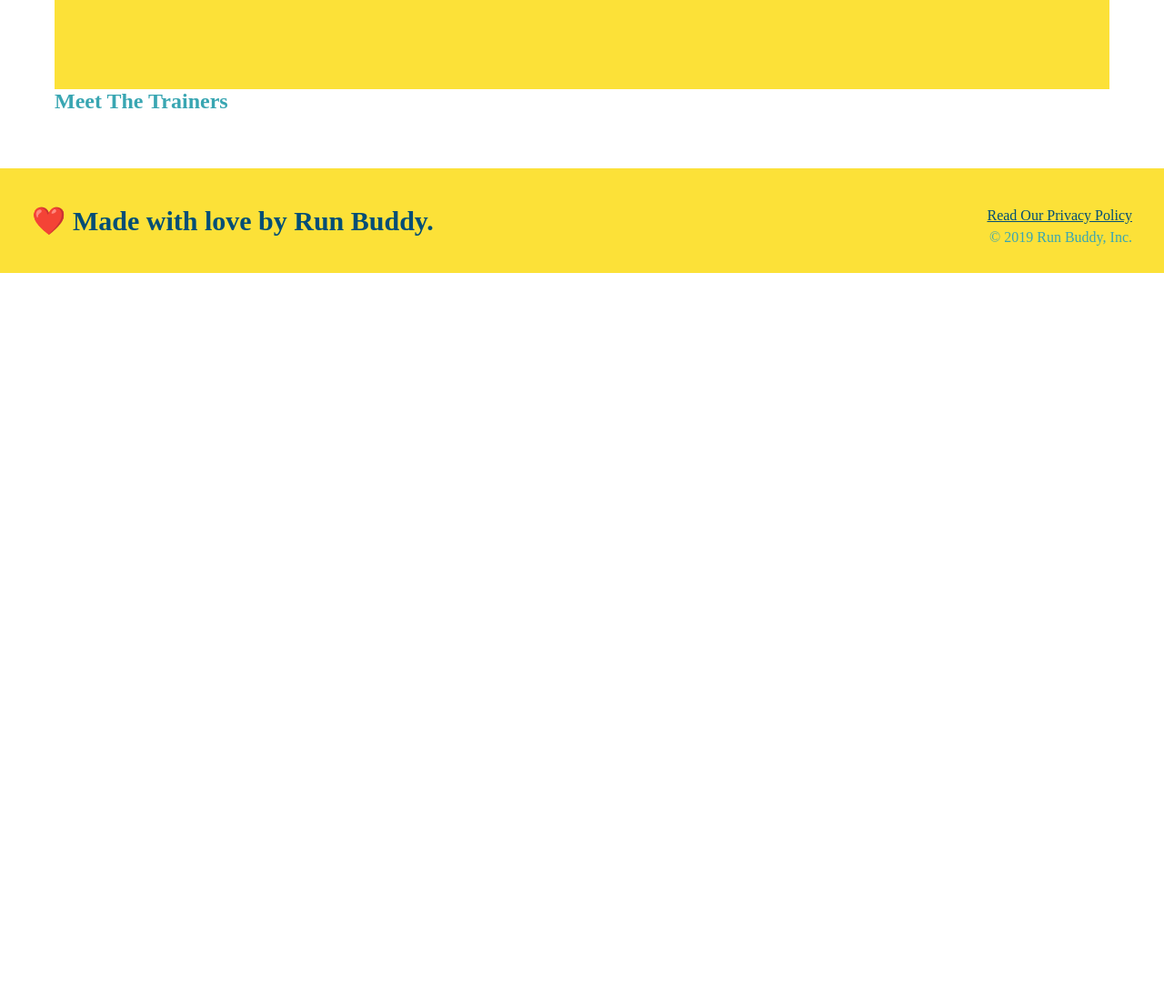
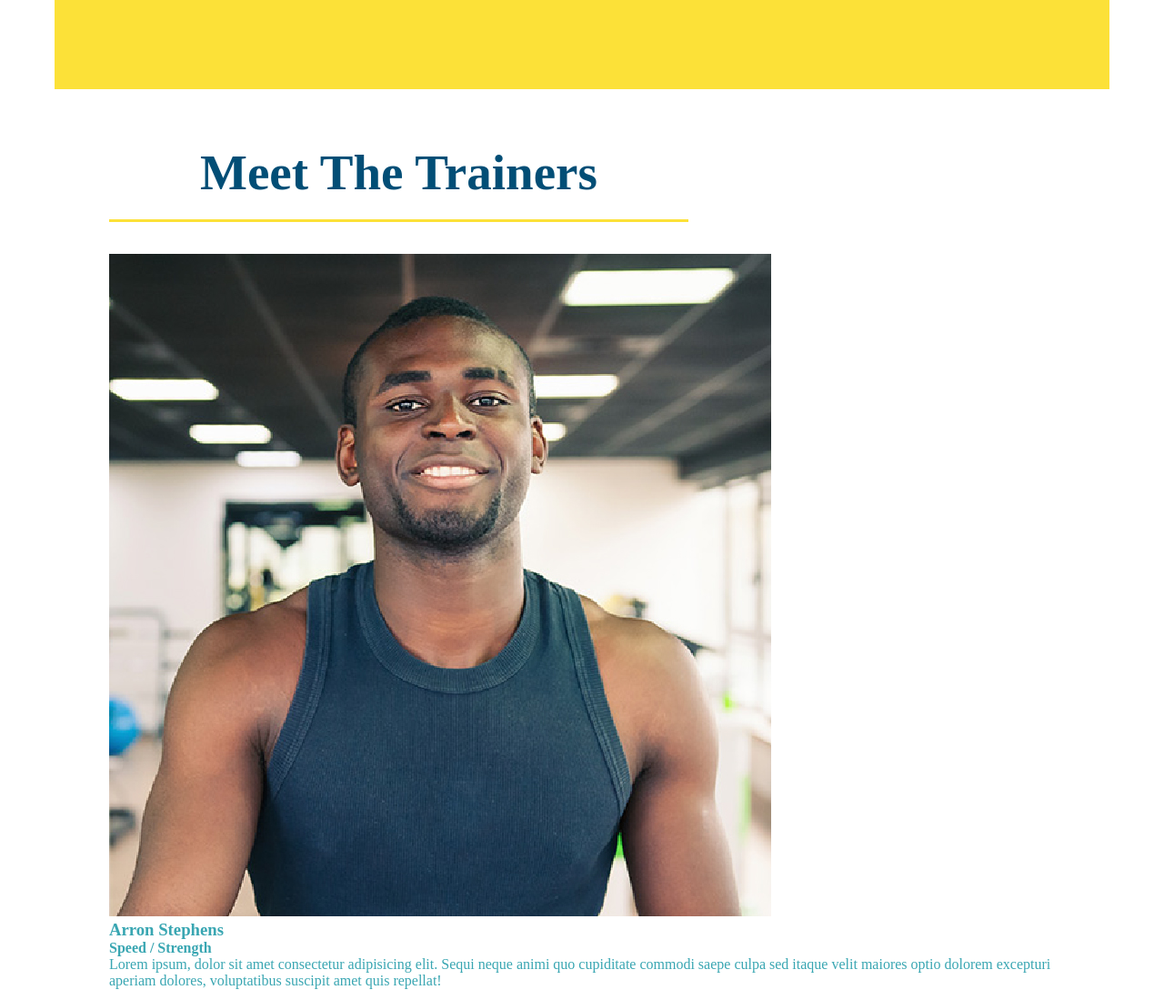
Before and after one commit to curryduz/run-buddy, a plain HTML site: page index.html in a window 1280 px wide. Shown: the part 2633-3732 px from the top of the page at 91% size. Before the commit the page ends 2933 px from the top, so only its background shows below. Drawn offline with Linux system fonts and the light colour scheme.

Commit message:
add What You Do and Trainers

```diff
--- a/index.html
+++ b/index.html
@@ -117,7 +117,21 @@
     </section>
 
     <!-- "meet the trainers" section -->
-    <h2>Meet The Trainers</h2>
+    <section id="your-trainers" class ="trainers">
+    <h2 class="section-title primary-border">
+        Meet The Trainers
+    </h2>
+    <article class="trainer">
+        <img src="./assets/images/trainer-1.jpg" alt="Arron Stephens in his workout clothes, ready to pump iron" />
+        <div class="trainer-bio">
+          <h3>Arron Stephens</h3>
+          <h4>Speed / Strength</h4>
+          <p>
+            Lorem ipsum, dolor sit amet consectetur adipisicing elit. Sequi neque animi quo cupiditate commodi saepe culpa sed
+            itaque velit maiores optio dolorem excepturi aperiam dolores, voluptatibus suscipit amet quis repellat!
+          </p>
+        </div>
+      </article>
     </section>
 
     <!-- footer -->
```
Also changed, not shown: assets/images/trainer-1.jpg (added), assets/images/trainer-2.jpg (added), assets/images/trainer-3.jpg (added).
